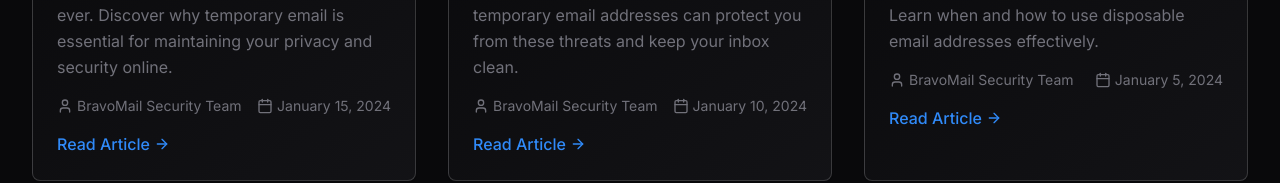
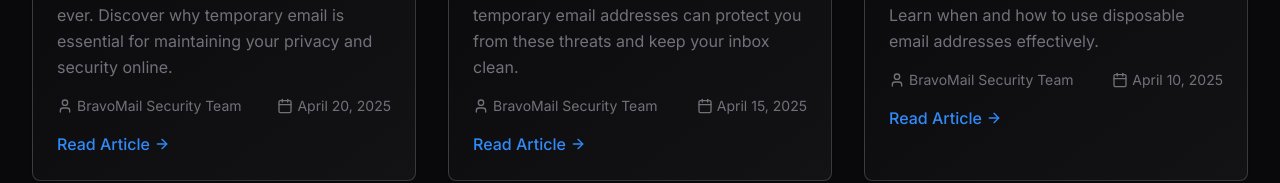
Before and after one commit to JewelPaul/temp-mail-infinity, a React (Vite) app: page /articles in a window 1280 px wide. Shown: the part 676-859 px from the top of the page. Built offline with nearby package versions, Linux system fonts and the light colour scheme.

Commit message:
Update all article and sitemap dates to April 2025 range
Co-authored-by: JewelPaul <134228145+JewelPaul@users.noreply.github.com>

```diff
--- a/src/pages/Articles.tsx
+++ b/src/pages/Articles.tsx
@@ -12,7 +12,7 @@ const Articles = () => {
       title: "The Importance of Temporary Email for Privacy and Security",
       description: "Learn how temporary email addresses protect your personal information and maintain your online privacy in an increasingly connected world.",
       author: "BravoMail Security Team",
-      date: "2024-01-15",
+      date: "2025-04-20",
       readTime: "5 min read",
       category: "Privacy",
       excerpt: "In today's digital landscape, protecting your personal email address is more crucial than ever. Discover why temporary email is essential for maintaining your privacy and security online."
@@ -22,7 +22,7 @@ const Articles = () => {
       title: "How Disposable Email Helps Prevent Spam and Phishing",
       description: "Understand the mechanisms behind spam and phishing attacks, and learn how disposable email addresses serve as your first line of defense.",
       author: "BravoMail Security Team",
-      date: "2024-01-10",
+      date: "2025-04-15",
       readTime: "6 min read",
       category: "Security",
       excerpt: "Spam and phishing attacks are becoming increasingly sophisticated. Learn how temporary email addresses can protect you from these threats and keep your inbox clean."
@@ -32,7 +32,7 @@ const Articles = () => {
       title: "Best Practices for Digital Safety and Using Temporary Email Responsibly",
       description: "A comprehensive guide to digital safety practices and how to effectively use temporary email services while maintaining responsible online behavior.",
       author: "BravoMail Security Team",
-      date: "2024-01-05",
+      date: "2025-04-10",
       readTime: "8 min read",
       category: "Best Practices",
       excerpt: "Maximize your digital safety with proven best practices for temporary email usage. Learn when and how to use disposable email addresses effectively."
--- a/src/pages/articles/DigitalSafetyBestPractices.tsx
+++ b/src/pages/articles/DigitalSafetyBestPractices.tsx
@@ -42,7 +42,7 @@ const DigitalSafetyBestPractices = () => {
                   </div>
                   <div className="flex items-center">
                     <Calendar className="w-4 h-4 mr-2" />
-                    January 5, 2024
+                    April 10, 2025
                   </div>
                   <div className="flex items-center">
                     <Clock className="w-4 h-4 mr-2" />
--- a/src/pages/articles/PreventSpamPhishing.tsx
+++ b/src/pages/articles/PreventSpamPhishing.tsx
@@ -42,7 +42,7 @@ const PreventSpamPhishing = () => {
                   </div>
                   <div className="flex items-center">
                     <Calendar className="w-4 h-4 mr-2" />
-                    January 10, 2024
+                    April 15, 2025
                   </div>
                   <div className="flex items-center">
                     <Clock className="w-4 h-4 mr-2" />
--- a/src/pages/articles/TemporaryEmailPrivacySecurity.tsx
+++ b/src/pages/articles/TemporaryEmailPrivacySecurity.tsx
@@ -42,7 +42,7 @@ const TemporaryEmailPrivacySecurity = () => {
                   </div>
                   <div className="flex items-center">
                     <Calendar className="w-4 h-4 mr-2" />
-                    January 15, 2024
+                    April 20, 2025
                   </div>
                   <div className="flex items-center">
                     <Clock className="w-4 h-4 mr-2" />
```
Also changed, not shown: 1 other file (tests, documents, lock files or other folders).
